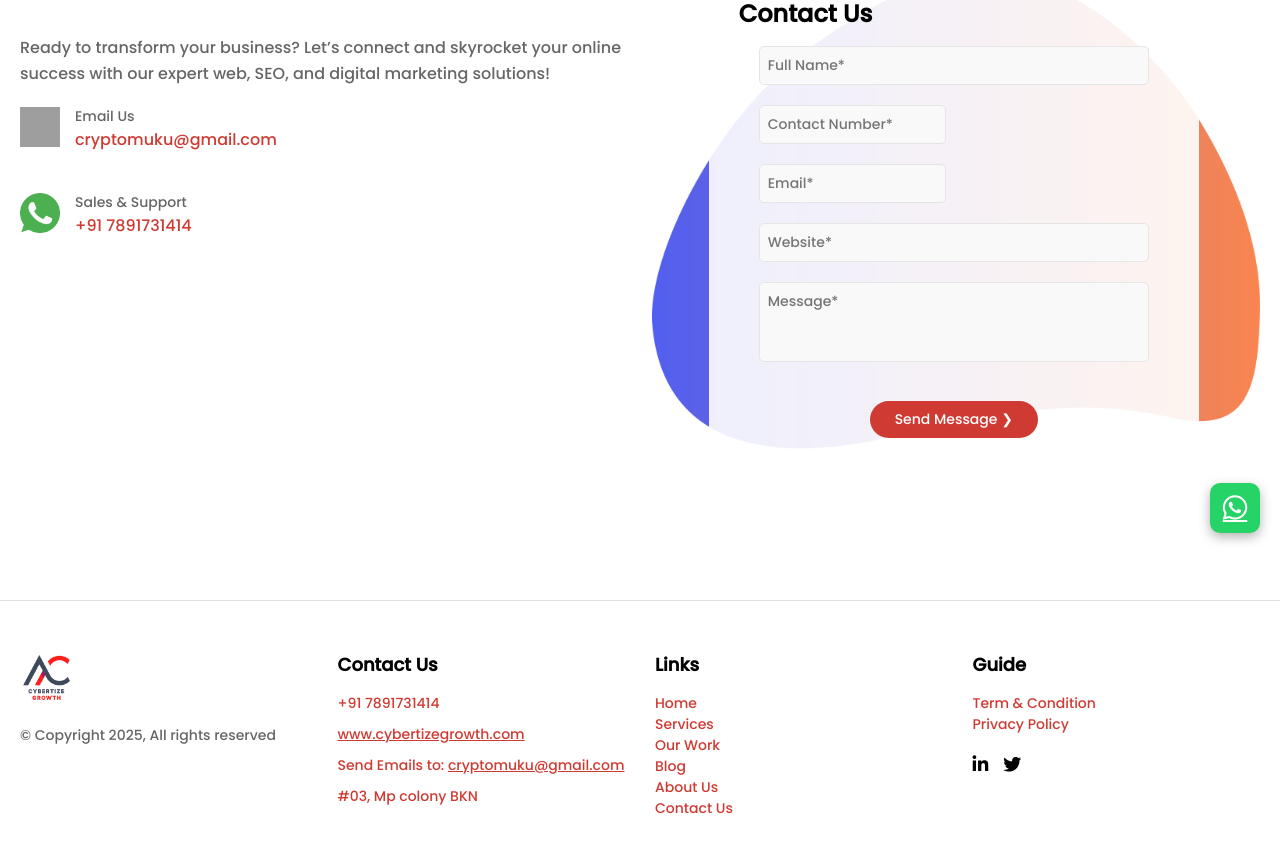
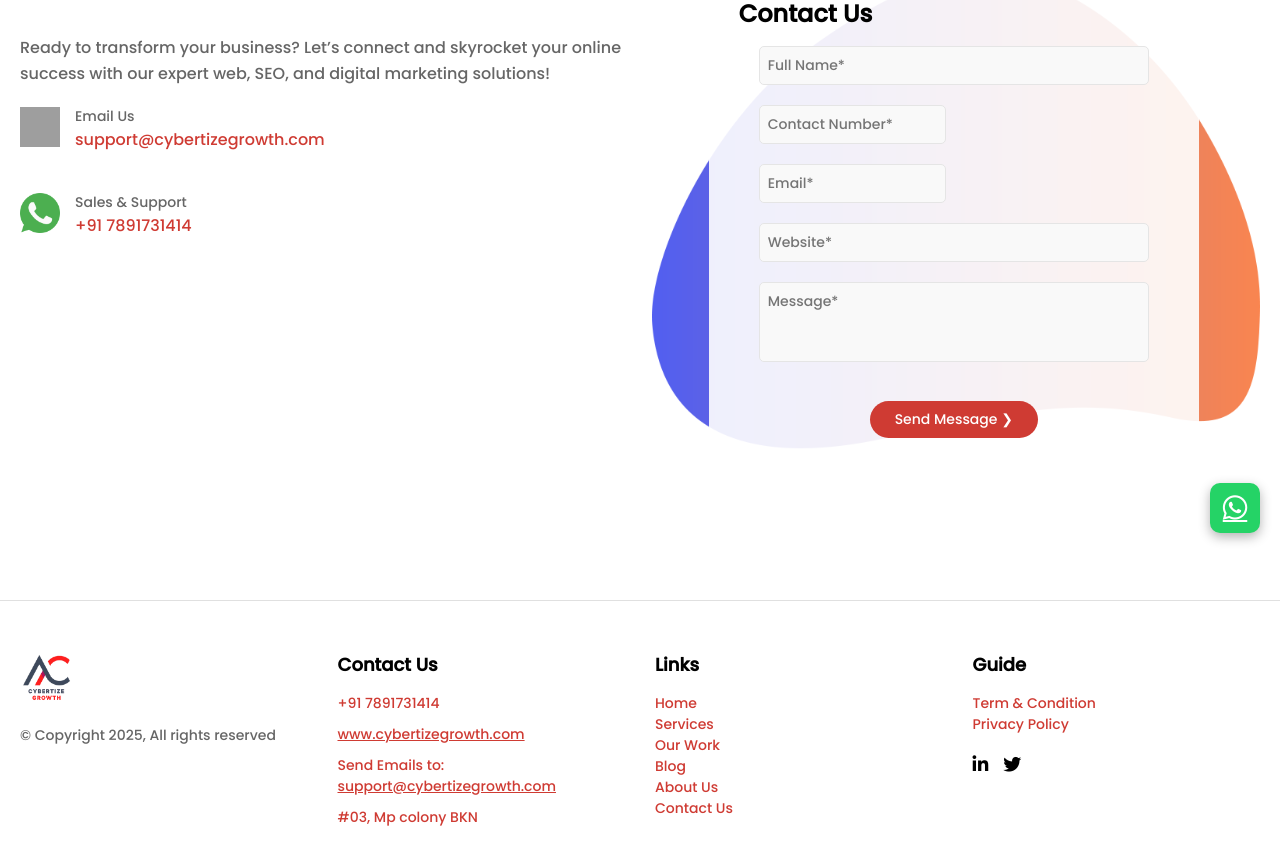
Before and after one commit to Goriishankar/Cybertize-Growth-frontend, a React (Vite) app: page /contact in a window 1280 px wide. Shown: the part 247-1112 px from the top of the page. Built offline with nearby package versions, Linux system fonts and the light colour scheme; grey boxes are pictures that could not be loaded.

Commit message:
Email changes

```diff
--- a/src/components/Footer.jsx
+++ b/src/components/Footer.jsx
@@ -20,7 +20,7 @@ function Footer() {
               www.cybertizegrowth.com
             </a>
           </p>
-          <p>Send Emails to: <a href="/">cryptomuku@gmail.com</a></p>
+          <p>Send Emails to: <a href="/">support@cybertizegrowth.com</a></p>
           <p>#03, Mp colony BKN</p>
         </div>
         <div className="footer-column footer-links">
--- a/src/components/Header.jsx
+++ b/src/components/Header.jsx
@@ -9,7 +9,7 @@ function Header() {
           <i class="fa-solid fa-phone-volume"></i> +91 7891731414
           </span>
           <span className="contact-item">
-            <i className="fas fa-envelope"></i> cryptomuku@gmail.com
+            <i className="fas fa-envelope"></i>support@cybertizegrowth.com
           </span>
         </div>
         <div className="social-links">
--- a/src/pages/Contact.jsx
+++ b/src/pages/Contact.jsx
@@ -23,7 +23,7 @@ function Contact() {
             </div>
             <div className="group">
               <label>Email Us</label>
-              <a href="mailto:hello@.com">cryptomuku@gmail.com</a>
+              <a href="mailto:hello@.com">support@cybertizegrowth.com</a>
             </div>
           </div>
           <div className="social-info">
```
